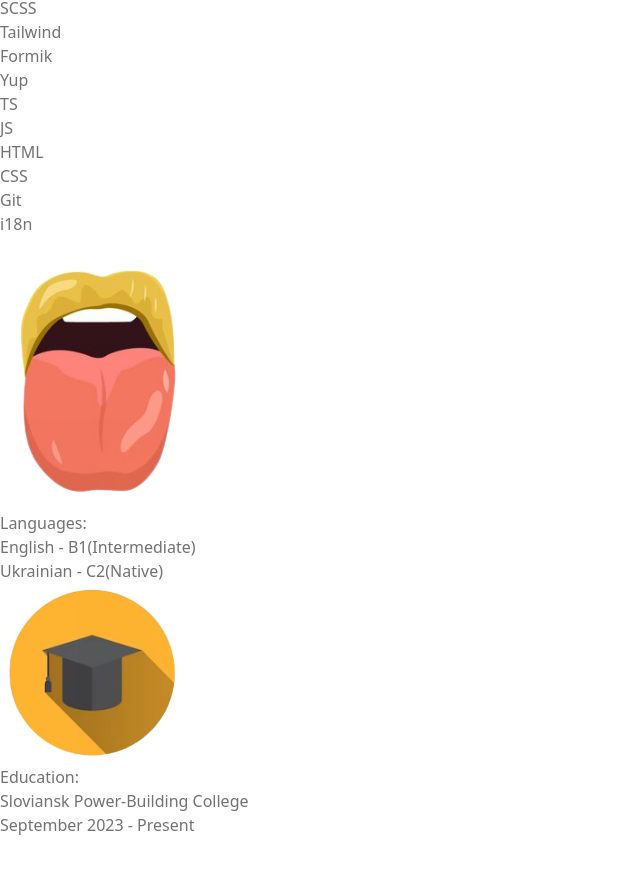
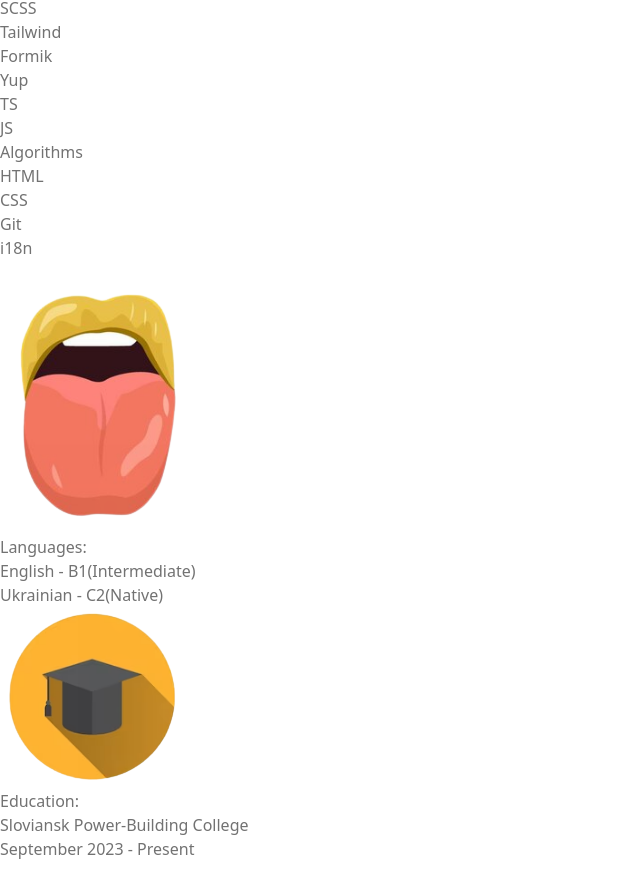
Before and after one commit to duttyfgh/cv, a React (Vite) app: page / in a window 1280 px wide. Shown: the part 1992-2882 px from the top of the page, without its empty margins (0-640 px from the left). Built offline with nearby package versions, Linux system fonts and the light colour scheme.

Commit message:
add: algorithms to skills

```diff
--- a/src/components/RightBar.tsx
+++ b/src/components/RightBar.tsx
@@ -19,6 +19,7 @@ const skillsList = [
     'Yup',
     'TS',
     'JS',
+    'Algorithms',
     'HTML',
     'CSS',
     'Git',
```
